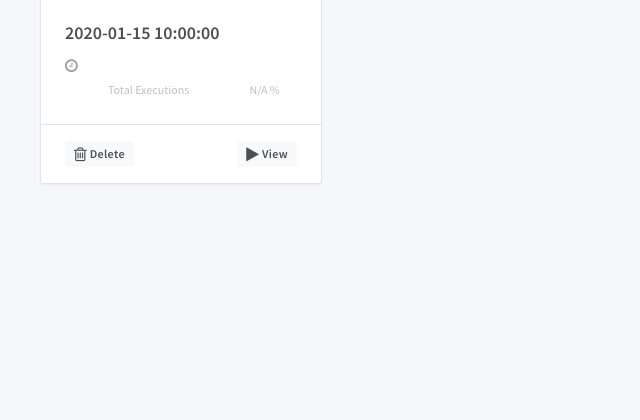
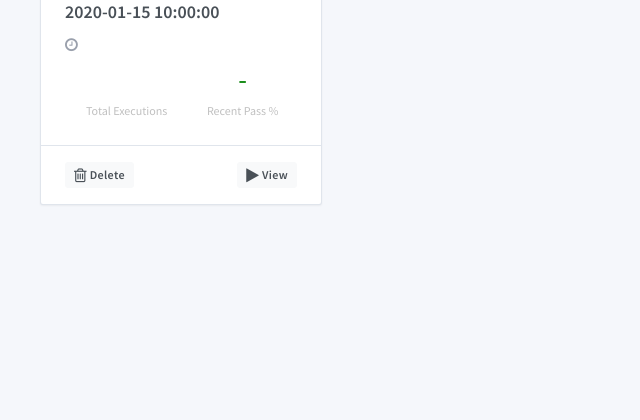
Before and after one commit to adiralashiva8/sp-historic, a Flask app: page /home in a window 1280 px wide. Shown: the part 361-781 px from the top of the page, without its empty margins (0-640 px from the left). Run offline with Flask 2, Linux system fonts and the light colour scheme; tables that the repository leaves empty or names only in its code hold one stand-in row (values such as "Sample post"); some libraries are stand-ins or nearby versions.

Commit message:
Clean-Ups

```diff
--- a/sp_historic/templates/home.html
+++ b/sp_historic/templates/home.html
@@ -79,11 +79,11 @@
                                             <tbody>
                                                 <tr style="font-size:28px;">
                                                     <td style="color:rgb(80, 1, 80)">{{item[6]}}</td>
-                                                    <td style="color:green">{{item[7]}}</td>
+                                                    <td style="color:green">-</td>
                                                 </tr>
                                                 <tr style="font-size:12px;">
                                                     <td style="color:silver">Total Executions</td>
-                                                    <td style="color:silver">N/A %</td>
+                                                    <td style="color:silver">Recent Pass %</td>
                                                 </tr>
                                             </tbody>
                                         </table>
--- a/sp_historic/templates/newdb.html
+++ b/sp_historic/templates/newdb.html
@@ -64,7 +64,7 @@
                                     </div>
                                     <div class="form-group">
                                         <label for="dbimage" class="form-label">Project Image</label>
-                                        <input type="text" name="dbimage" id="dbimage" value="https://i.ibb.co/FqtQyC5/rfh.png" class="form-control" />
+                                        <input type="text" name="dbimage" id="dbimage" value="https://images.pexels.com/photos/210607/pexels-photo-210607.jpeg?auto=compress" class="form-control" />
                                     </div>
                                     <div class="form-footer btn-list mt-4 text-right">
                                         <a href="/home" type="button" class="btn btn-secondary btn-space">Cancel</a>
```
